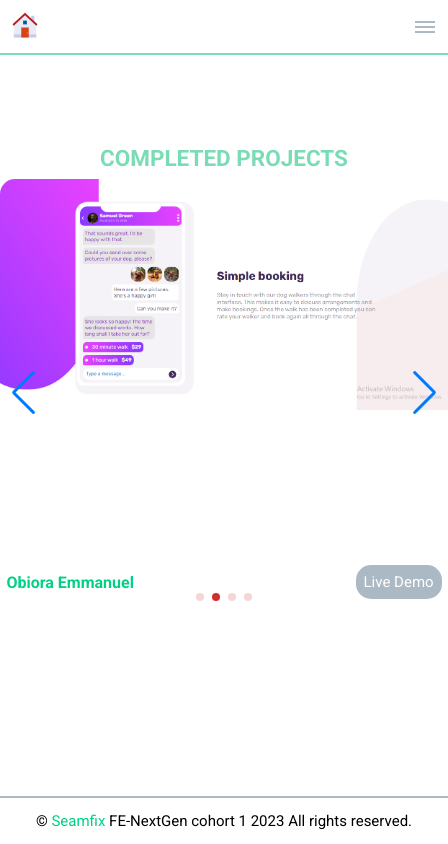
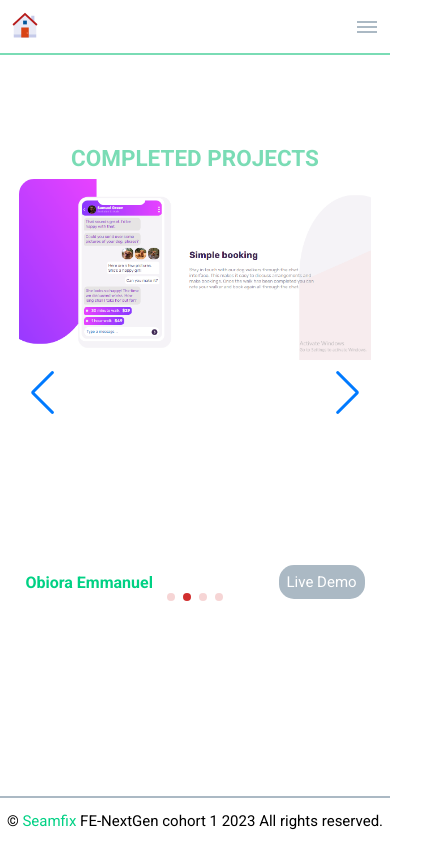
Before and after one commit to Emmanuel-obiora/FE-challenges, a React (Create React App) app: page / in a window 390 px wide. Shown: the whole page, 448 px wide, since content can reach past the window. Built offline with nearby package versions, Linux system fonts and the light colour scheme.

Commit message:
Updating reponsiveness to the home screen preview section

```diff
--- a/src/components/Preview/Preview.css
+++ b/src/components/Preview/Preview.css
@@ -1,5 +1,4 @@
 .finished{
-    /* margin-top: 2rem; */
     display: flex;
     flex-direction: column;
     align-items: center;
@@ -66,7 +65,7 @@
 
 @media screen and (max-width: 37.5rem){
     .finished_container{
-        width: 28rem;
+        width: 22rem;
     }
 
 }
```
